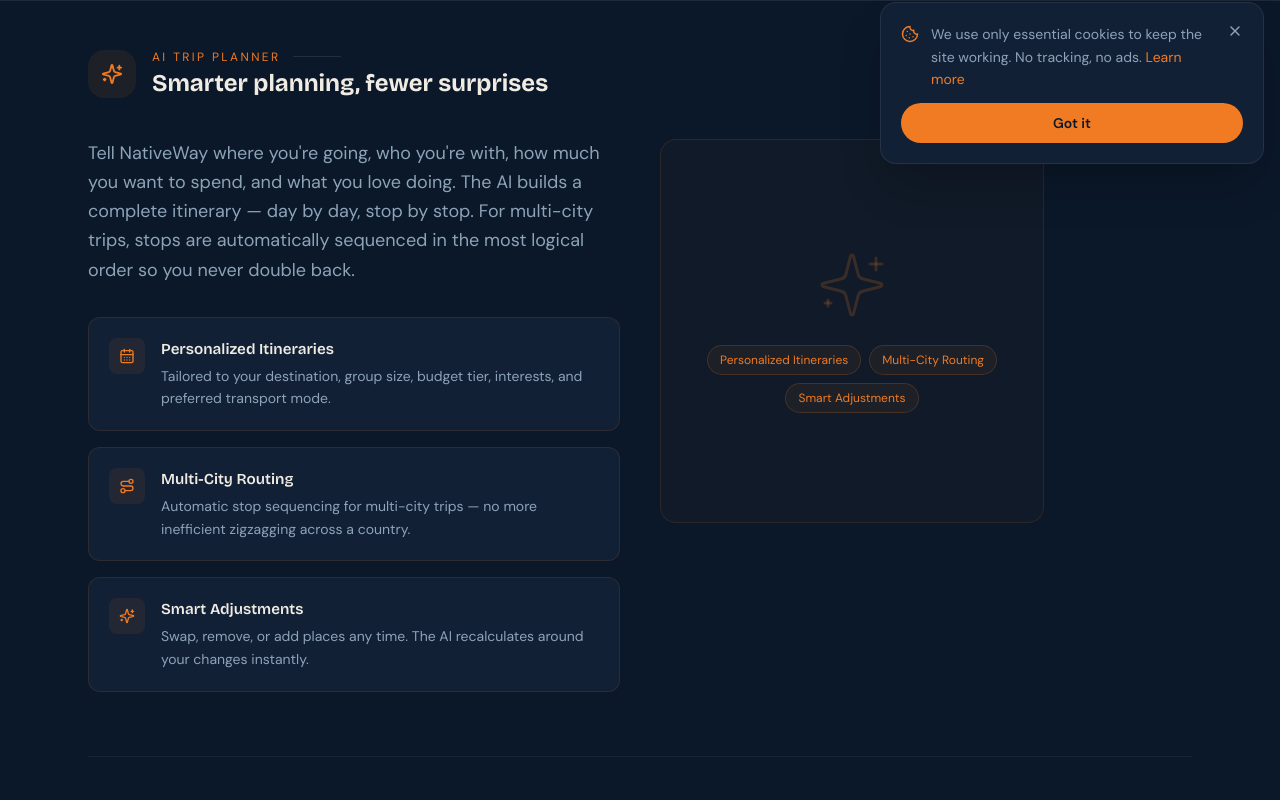
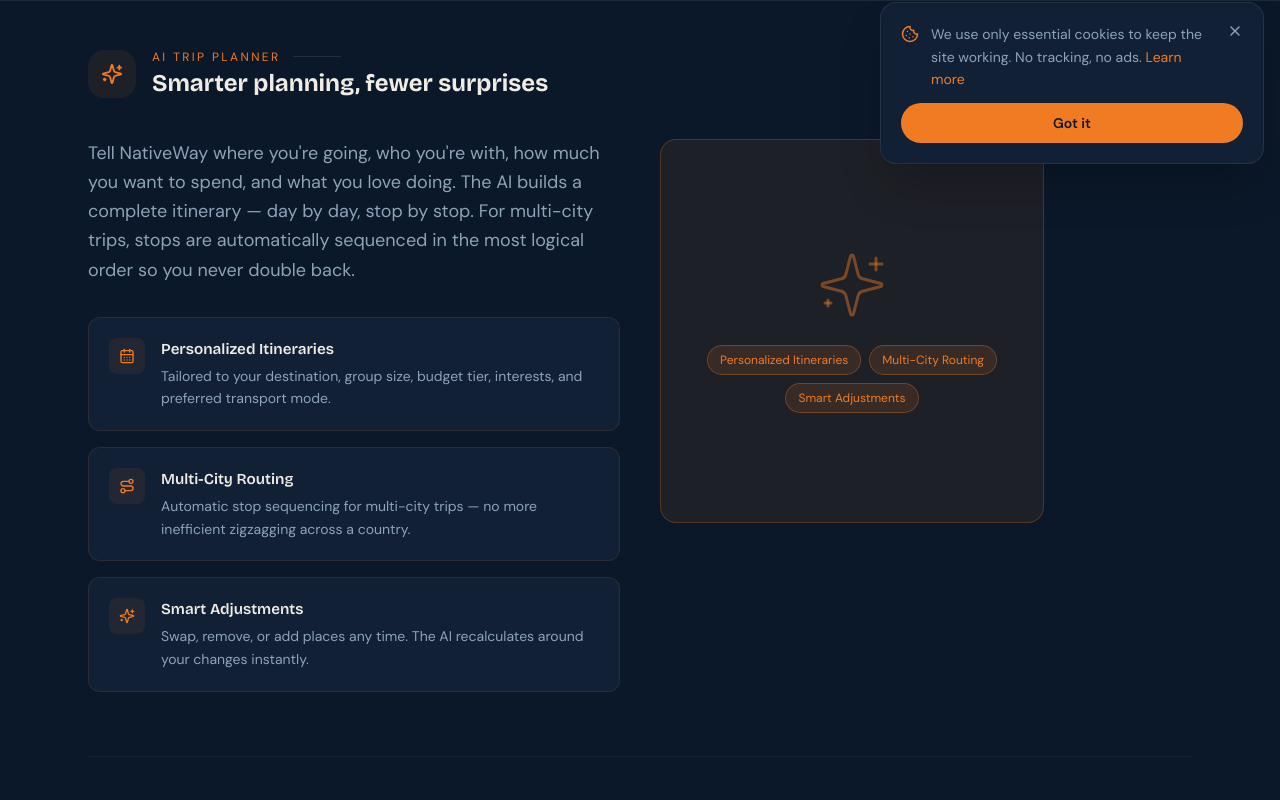
Before and after one commit to TatarAykut/Nativewebsite, a React (Vite) app: page /features in a window 1280 px wide. Shown: the part 620-1420 px from the top of the page. Built offline with nearby package versions, Linux system fonts and the light colour scheme; no server answers.

Commit message:
fix: increase feature card color opacity for better visibility

```diff
--- a/src/app/pages/FeaturesPage.tsx
+++ b/src/app/pages/FeaturesPage.tsx
@@ -141,15 +141,15 @@
                   {/* Visual block */}
                   <div
                     className="rounded-2xl border p-10 flex flex-col items-center justify-center gap-6 aspect-square max-w-sm mx-auto md:mx-0 w-full"
-                    style={{ backgroundColor: `${color}06`, borderColor: `${color}20` }}
+                    style={{ backgroundColor: `${color}15`, borderColor: `${color}40` }}
                   >
-                    <PillarIcon size={72} style={{ color: `${color}30` }} strokeWidth={1} />
+                    <PillarIcon size={72} style={{ color: `${color}70` }} strokeWidth={1} />
                     <div className="flex flex-wrap gap-2 justify-center">
                       {pillar.items.map((item) => (
                         <span
                           key={item.title}
-                          className="text-xs px-3 py-1.5 rounded-full border"
-                          style={{ color, borderColor: `${color}30`, backgroundColor: `${color}10` }}
+                          className="text-xs px-3 py-1.5 rounded-full border font-medium"
+                          style={{ color, borderColor: `${color}50`, backgroundColor: `${color}20` }}
                         >
                           {item.title}
                         </span>
```
